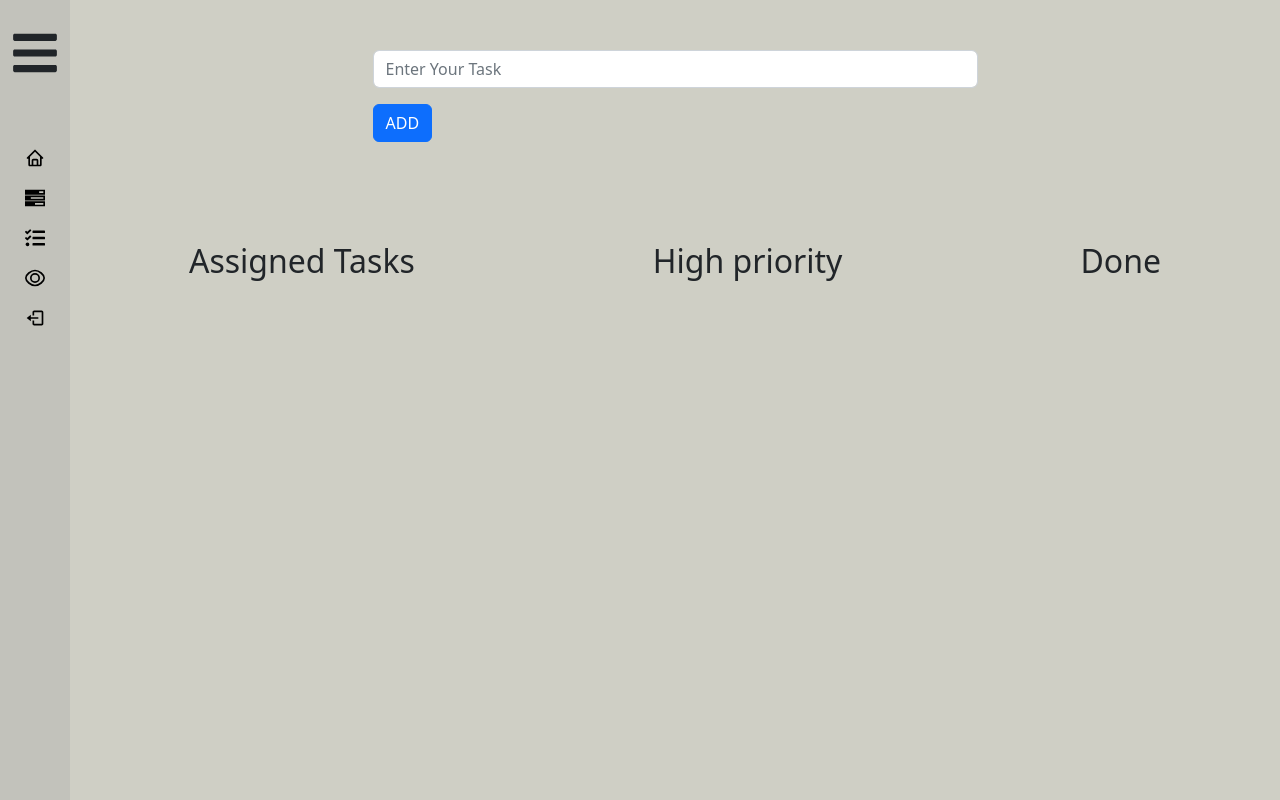
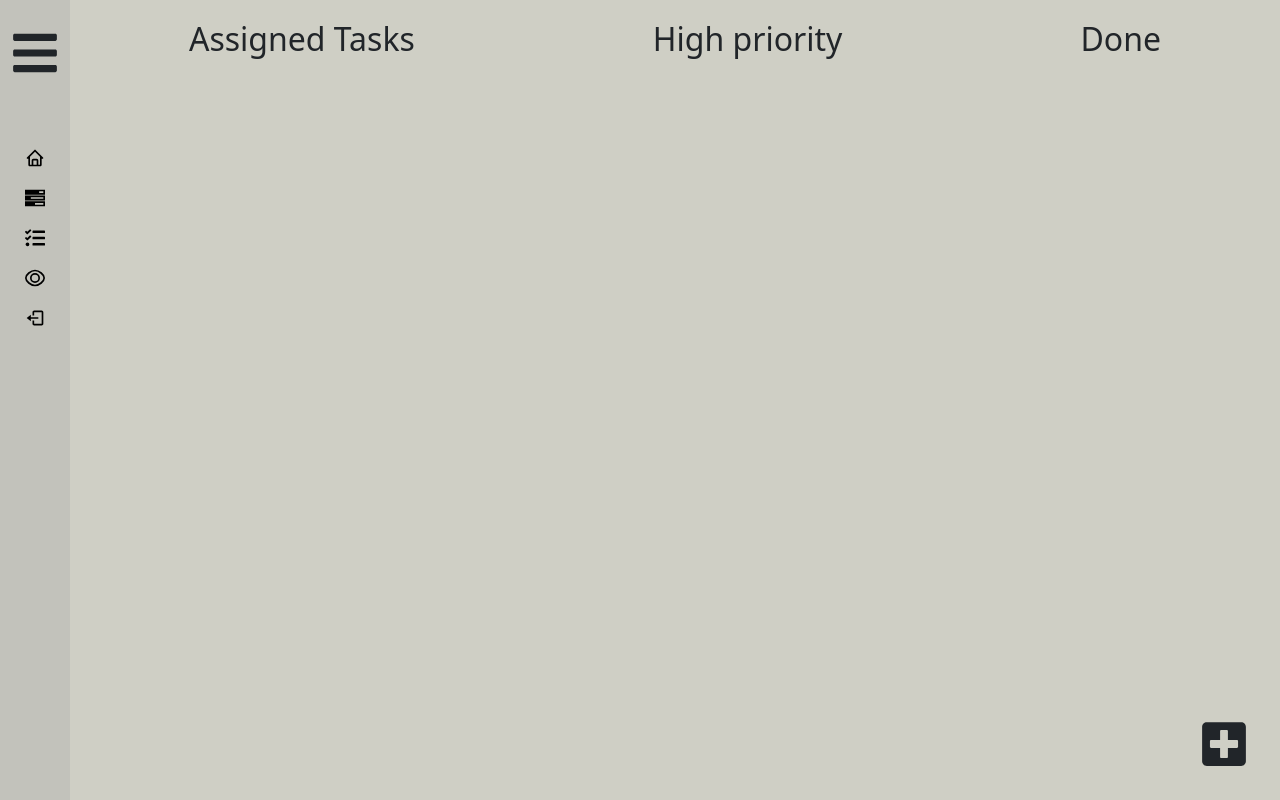
Before and after one commit to selimsoyah/Click-Ez, a React (Create React App) app: page /mainPage in a window 1280 px wide. Built offline with nearby package versions, Linux system fonts and the light colour scheme.

Commit message:
fourth commit

```diff
--- a/src/projects/AddTask.js
+++ b/src/projects/AddTask.js
@@ -3,7 +3,9 @@ import { useState } from 'react';
 import Button from 'react-bootstrap/Button';
 import Form from 'react-bootstrap/Form';
 import SingleTask from './SingleTask';
+import {FaPlusSquare} from 'react-icons/fa'
 import List from './List';
+import "./addTask.css"
 
 
 function AddTask() {
@@ -11,9 +13,19 @@ function AddTask() {
          ]
     const[task,setTask] = useState("")
     const[listTask,setListTask] = useState(lists)
+    const [view , setView]= useState(true)
     const len = listTask.length
+    const add = ()=>{
+        setView(false)
+    }
     return (
 
+       <div className='AddTask'>
+            {view ? (
+                <div className='addButton'>
+                <FaPlusSquare onClick={add} id="button"/>
+                </div>
+            ):(
                 <div className='List'>
                 < Form style={{ width: "50%", margin: "auto", marginBottom: "100px" ,marginTop: "50px" }} >
                     <Form.Group className="mb-3" controlId="formBasicEmail">
@@ -26,13 +38,15 @@ function AddTask() {
                     <Button variant="primary" type="submit"  onClick={(e)=>{
                         e.preventDefault()
                         setListTask([...listTask,{id:len , text : task ,done: false, date: new Date(),visibility:true , priority:false}])
+                        setView(true)
                     }}>
                         ADD
                     </Button>
                 </Form>
                 {console.log(listTask)}
+            </div>
+            )}
             <List list = {listTask} />
-
        </div>
     );
 }
--- a/src/projects/List.js
+++ b/src/projects/List.js
@@ -1,9 +1,11 @@
 import React from 'react';
 import SingleTask from './SingleTask';
+import { useState,useReducer } from 'react';
 import './list.css'
 function List({ list }) {
+    const [ignored, forceUpdate] = useReducer(x => x + 1, 0);
     return (
-        <div className='List' style={{ display: "flex", justifyContent: "space-around" , borde:"2px,solid,black"}}>
+        <div className='List' onChange={forceUpdate}style={{ display: "flex", justifyContent: "space-around" , marginTop:"20px"}}>
             <div className='listDisplay' >
                 <h2> Assigned Tasks </h2>
                 {list.map((data) => {
--- a/src/projects/SingleTask.js
+++ b/src/projects/SingleTask.js
@@ -2,7 +2,10 @@ import React from 'react';
 import "./singleTask.css"
 import './list.css'
 import { BiTrashAlt } from "react-icons/bi";
+import {useReducer} from 'react'
 function SingleTask({ task }) {
+
+    const [ignored, forceUpdate] = useReducer(x => x + 1, 0);
     return (
         <div className={task.visibility == false ? 'Button' : 'noButton'} >
             < div className={task.done == true ? 'boxDone' : 'boxUnDone'} >
@@ -17,6 +20,7 @@ function SingleTask({ task }) {
                         else {
                             task.done = false
                         }
+
                     }} /> Done
 
 
@@ -27,6 +31,7 @@ function SingleTask({ task }) {
                         else {
                             task.priority = false
                         }
+
                     }} /> High
 
 
@@ -42,6 +47,7 @@ function SingleTask({ task }) {
 
                     <button variant="danger" onClick={() => {
                         task.visibility = false
+                        forceUpdate()
                     }}><BiTrashAlt /></button>
                 </div>
 
--- /dev/null
+++ b/src/projects/addTask.css
@@ -0,0 +1,11 @@
+.addButton #button
+{
+    z-index:1;
+    font-size: 50px;
+    position:fixed;
+    right:0;
+    bottom:0;
+    margin: 31px;
+    padding:0px;
+    cursor: pointer;
+}
--- a/src/projects/logIn.css
+++ b/src/projects/logIn.css
@@ -1,7 +1,7 @@
 .body{
     font-family: 'Segoe UI';
     min-height: 100vh;
-    background: linear-gradient(to right,#989898 , rgb(245, 245, 220));
+    background: linear-gradient(to right,#DEE2E6 , #495057);
     display: flex;
     align-items: center;
     justify-content: center;
--- a/src/projects/signIn.css
+++ b/src/projects/signIn.css
@@ -1,7 +1,7 @@
 .Body{
     font-family: 'Segoe UI';
     min-height: 100vh;
-    background: linear-gradient(to right,#989898 , rgb(245, 245, 220));
+    background: linear-gradient(to right,#DEE2E6 , #495057);
     display: flex;
     align-items: center;
     justify-content: center;
```
Lines whose indentation alone changed are shown as unchanged.
